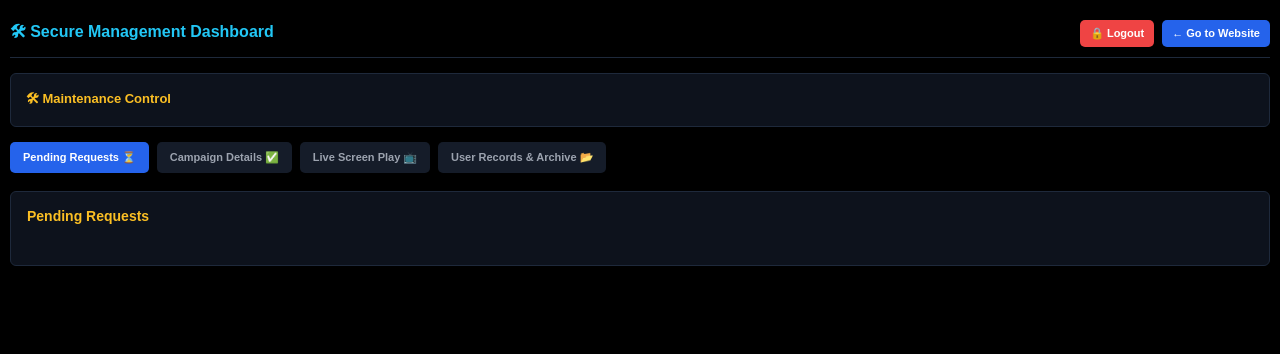
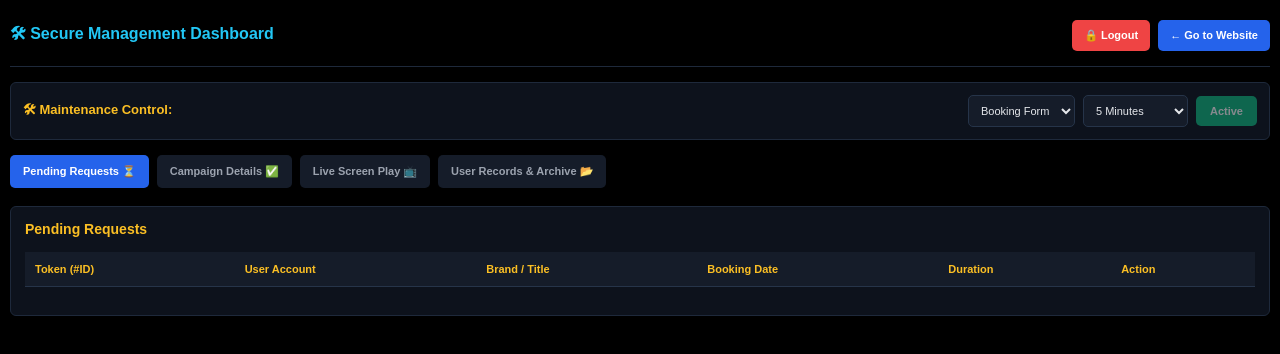
Before and after one commit to onerupeewall/buy-second-new, a plain HTML site: page admin.html in a window 1280 px wide. Drawn offline with Linux system fonts and the light colour scheme.

Commit message:
Add files via upload

```diff
--- a/admin.css
+++ b/admin.css
@@ -24,7 +24,7 @@ body {
     align-items: center;
     gap: 10px;
     flex-wrap: wrap;
-    padding: 10px 0;
+    padding: 10px 0 15px;
     border-bottom: 1px solid #1e293b;
 }
 
@@ -42,12 +42,11 @@ body {
     .header-actions a {
         border: none;
         border-radius: 5px;
-        padding: 7px 10px;
+        padding: 9px 12px;
         font-size: 11px;
         font-weight: bold;
+        color: white;
         text-decoration: none;
-        color: white;
-        cursor: pointer;
     }
 
 .logout-btn {
@@ -58,11 +57,15 @@ body {
     background: #2563eb;
 }
 
-/* MAINTENANCE */
+/* MAINTENANCE CONTROL */
 
 .maintenance-section {
+    display: flex;
+    align-items: center;
+    gap: 8px;
+    flex-wrap: wrap;
     margin: 15px 0;
-    padding: 15px;
+    padding: 12px;
     background: #0d121c;
     border: 1px solid #1e293b;
     border-radius: 6px;
@@ -71,19 +74,48 @@ body {
     .maintenance-section h3 {
         color: #fbbf24;
         font-size: 13px;
+        margin-right: auto;
     }
 
-/* TABS */
+    .maintenance-section select {
+        background: #151c29;
+        color: #e5e7eb;
+        border: 1px solid #263449;
+        border-radius: 5px;
+        padding: 8px;
+        font-size: 11px;
+        min-width: 105px;
+    }
+
+.maintenance-active {
+    background: #10b981;
+    color: white;
+    border: none;
+    border-radius: 5px;
+    padding: 9px 14px;
+    font-size: 11px;
+    font-weight: bold;
+    opacity: 0.5;
+    cursor: not-allowed;
+}
+
+/* NAVIGATION TABS */
 
 .admin-tabs {
     display: flex;
+    flex-wrap: nowrap;
     gap: 8px;
-    flex-wrap: wrap;
     margin-bottom: 18px;
+    overflow-x: auto;
+    overflow-y: hidden;
+    white-space: nowrap;
+    scrollbar-width: thin;
+    scrollbar-color: #263449 #000;
 }
 
 .tab-btn {
-    padding: 9px 13px;
+    flex: 0 0 auto;
+    padding: 10px 13px;
     border: none;
     border-radius: 5px;
     background: #151c29;
@@ -98,7 +130,7 @@ body {
         color: white;
     }
 
-/* CONTENT */
+/* TAB CONTENT */
 
 .admin-content {
     width: 100%;
@@ -106,11 +138,12 @@ body {
 
 .tab-content {
     display: none;
+    width: 100%;
     background: #0d121c;
     border: 1px solid #1e293b;
     border-radius: 6px;
-    padding: 16px;
-    min-height: 75px;
+    padding: 14px;
+    min-height: 110px;
 }
 
     .tab-content.active {
@@ -120,30 +153,73 @@ body {
     .tab-content h3 {
         color: #fbbf24;
         font-size: 14px;
+        margin-bottom: 15px;
     }
+
+/* TABLE */
+
+.table-wrapper {
+    width: 100%;
+    overflow-x: auto;
+}
+
+table {
+    width: 100%;
+    border-collapse: collapse;
+    min-width: 650px;
+    background: #0d121c;
+}
+
+thead {
+    background: #151c29;
+}
+
+th {
+    color: #fbbf24;
+    text-align: left;
+    padding: 11px 10px;
+    font-size: 11px;
+    font-weight: bold;
+    border-bottom: 1px solid #263449;
+    white-space: nowrap;
+}
 
 /* MOBILE */
 
 @media (max-width: 600px) {
 
     .admin-header {
-        align-items: flex-start;
+        align-items: center;
     }
 
         .admin-header h2 {
             font-size: 14px;
         }
 
-    .admin-tabs {
+    .maintenance-section {
         gap: 7px;
+    }
+
+        .maintenance-section h3 {
+            width: 100%;
+            margin-bottom: 5px;
+        }
+
+        .maintenance-section select {
+            flex: 1;
+            min-width: 0;
+        }
+
+    .maintenance-active {
+        flex: 0 0 auto;
     }
 
     .tab-btn {
         font-size: 10px;
-        padding: 9px 10px;
+        padding: 10px;
     }
 
-    .maintenance-section {
-        padding: 12px;
+    .tab-content {
+        padding: 10px;
     }
 }
--- a/admin.html
+++ b/admin.html
@@ -15,17 +15,43 @@
             <h2>🛠 Secure Management Dashboard</h2>
 
             <div class="header-actions">
-                <button class="logout-btn">🔒 Logout</button>
+                <button class="logout-btn" type="button">🔒 Logout</button>
                 <a href="../index.html" class="website-btn">← Go to Website</a>
             </div>
         </header>
 
         <!-- MAINTENANCE CONTROL -->
         <section class="maintenance-section">
-            <h3>🛠 Maintenance Control</h3>
+
+            <h3>🛠 Maintenance Control:</h3>
+
+            <select class="maintenance-select" aria-label="Select section">
+                <option>Booking Form</option>
+                <option>Billboard</option>
+            </select>
+
+            <select class="maintenance-time" aria-label="Select duration">
+                <option>5 Minutes</option>
+                <option>10 Minutes</option>
+                <option>15 Minutes</option>
+                <option>20 Minutes</option>
+                <option>25 Minutes</option>
+                <option>30 Minutes</option>
+                <option>35 Minutes</option>
+                <option>40 Minutes</option>
+                <option>45 Minutes</option>
+                <option>50 Minutes</option>
+                <option>55 Minutes</option>
+                <option>60 Minutes</option>
+            </select>
+
+            <button class="maintenance-active" type="button" disabled>
+                Active
+            </button>
+
         </section>
 
-        <!-- ADMIN NAVIGATION -->
+        <!-- NAVIGATION TABS -->
         <nav class="admin-tabs">
 
             <button class="tab-btn active" data-tab="pending">
@@ -46,24 +72,94 @@
 
         </nav>
 
-        <!-- TAB CONTENT -->
-
+        <!-- CONTENT -->
         <main class="admin-content">
 
+            <!-- PENDING REQUESTS -->
             <section class="tab-content active" id="pending">
+
                 <h3>Pending Requests</h3>
+
+                <div class="table-wrapper">
+                    <table>
+                        <thead>
+                            <tr>
+                                <th>Token (#ID)</th>
+                                <th>User Account</th>
+                                <th>Brand / Title</th>
+                                <th>Booking Date</th>
+                                <th>Duration</th>
+                                <th>Action</th>
+                            </tr>
+                        </thead>
+                    </table>
+                </div>
+
             </section>
 
+            <!-- CAMPAIGN DETAILS -->
             <section class="tab-content" id="campaign">
+
                 <h3>Campaign Details</h3>
+
+                <div class="table-wrapper">
+                    <table>
+                        <thead>
+                            <tr>
+                                <th>Token (#ID)</th>
+                                <th>Brand / Title</th>
+                                <th>Total Runs</th>
+                                <th>Duration</th>
+                                <th>Target URL</th>
+                                <th>Media File</th>
+                                <th>Status</th>
+                                <th>Action</th>
+                            </tr>
+                        </thead>
+                    </table>
+                </div>
+
             </section>
 
+            <!-- LIVE SCREEN PLAY -->
             <section class="tab-content" id="live">
+
                 <h3>Live Screen Play</h3>
+
+                <div class="table-wrapper">
+                    <table>
+                        <thead>
+                            <tr>
+                                <th>Token</th>
+                                <th>Brand Name</th>
+                                <th>Scheduled Time</th>
+                                <th>Duration</th>
+                                <th>Live Status</th>
+                            </tr>
+                        </thead>
+                    </table>
+                </div>
+
             </section>
 
+            <!-- USER RECORDS & ARCHIVE -->
             <section class="tab-content" id="users">
+
                 <h3>User Records &amp; Archive</h3>
+
+                <div class="table-wrapper">
+                    <table>
+                        <thead>
+                            <tr>
+                                <th>S.No.</th>
+                                <th>User Account (Email / ID)</th>
+                                <th>Total Booked Records</th>
+                                <th>Action</th>
+                            </tr>
+                        </thead>
+                    </table>
+                </div>
+
             </section>
 
         </main>
@@ -71,5 +167,6 @@
     </div>
 
     <script src="admin.js"></script>
+
 </body>
 </html>
--- a/admin.js
+++ b/admin.js
@@ -9,14 +9,17 @@ document.addEventListener("DOMContentLoaded", function () {
 
             const target = tab.dataset.tab;
 
+            // Remove previous active tab
             tabs.forEach(function (item) {
                 item.classList.remove("active");
             });
 
+            // Hide previous content
             contents.forEach(function (content) {
                 content.classList.remove("active");
             });
 
+            // Activate selected tab
             tab.classList.add("active");
 
             const selectedContent = document.getElementById(target);
```
